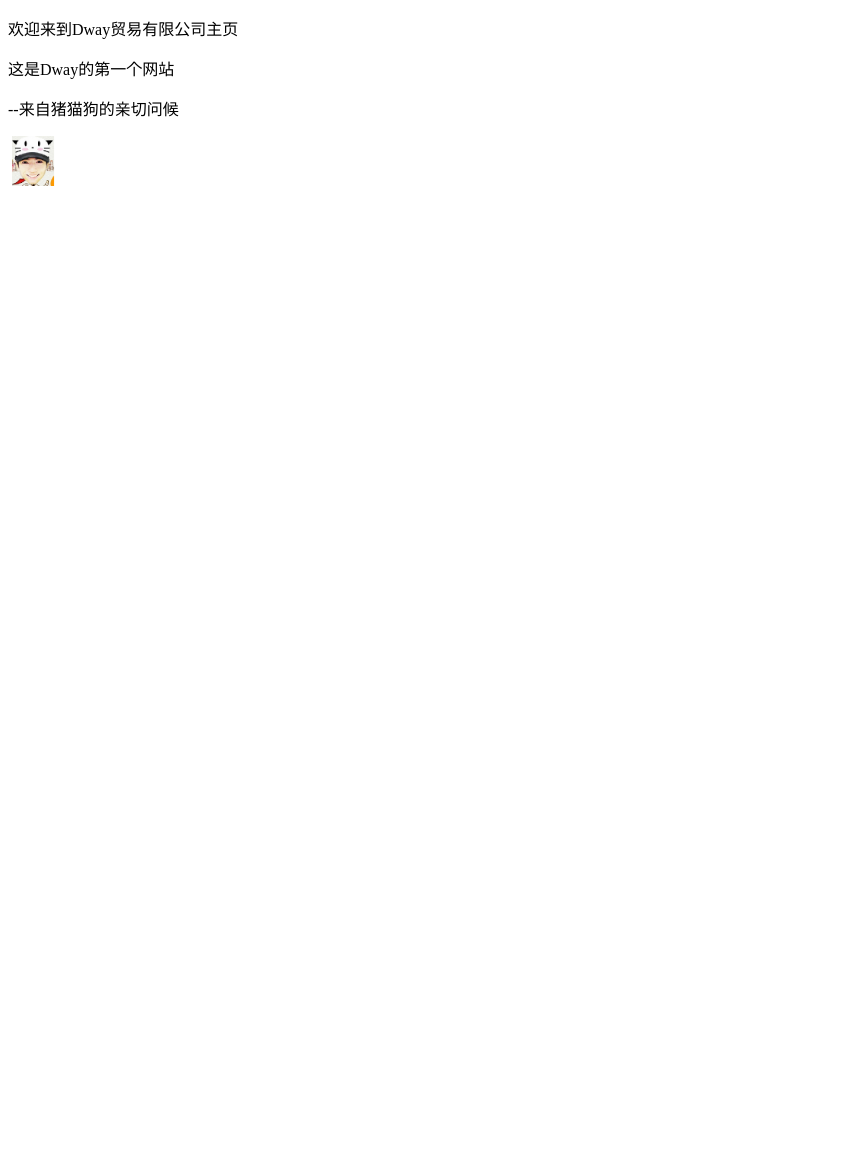
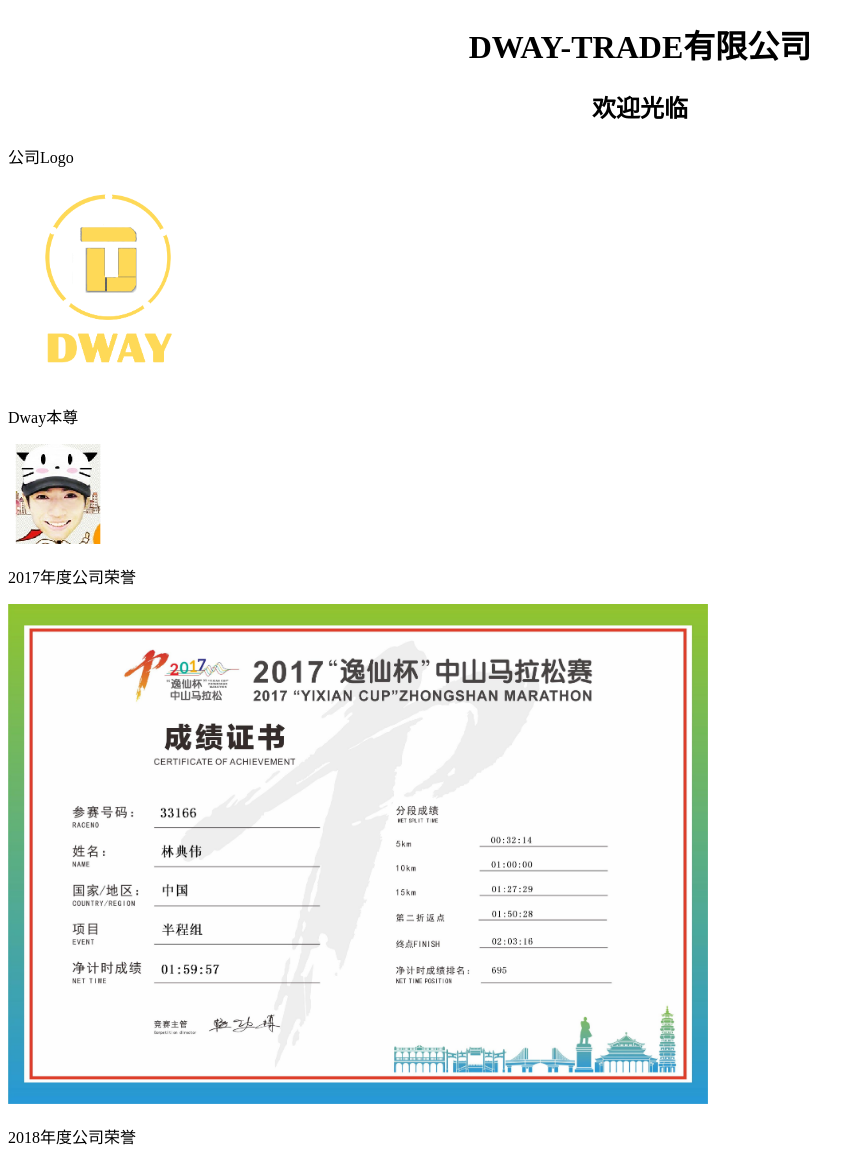
Before and after one commit to dwaylin/dwaylin.github.io, a plain HTML site: page index.html in a window 1280 px wide. Shown: the top 1151 px of the page, without its empty margins (0-864 px from the left). Before the commit the page ends 800 px from the top, so only its background shows below. Drawn offline with Linux system fonts and the light colour scheme.

Commit message:
190306009

```diff
--- a/index.html
+++ b/index.html
@@ -6,10 +6,16 @@
 </head>
 
 <body>
-	<p>欢迎来到Dway贸易有限公司主页</p>
-	<p>这是Dway的第一个网站</p>
-	<p>--来自猪猫狗的亲切问候</p>
-	<img src="ldw.jpg" width="50" height="50"><br>
+	<h1 style="text-align:center">DWAY-TRADE有限公司</h1>
+	<h2 style="text-align:center">欢迎光临</h2>
+	<p>公司Logo</p>
+	<img src="dway-2.png" width="200" height="200"><br>
+	<p>Dway本尊</p>
+	<img src="ldw.jpg" width="100" height="100"><br>
+	<p>2017年度公司荣誉</p>
+	<img src="zsmls2017.jpg" width="700" height="500"><br>
+	<p>2018年度公司荣誉</p>
+	<img src="zsmrl2018.jpg" width="700" height="500"><br>
 </body>
 
 </html>
```
Also changed, not shown: dway-2.png (added), ldw2.png (added), zsmls2017.jpg (added), zsmrl2018.jpg (added).
